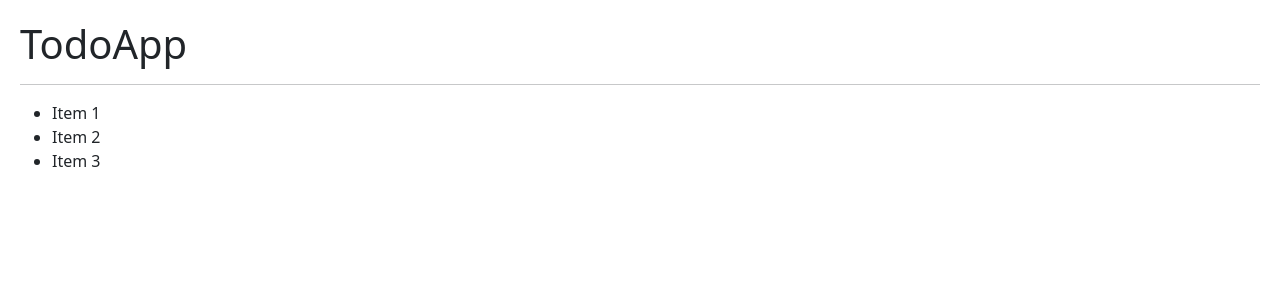
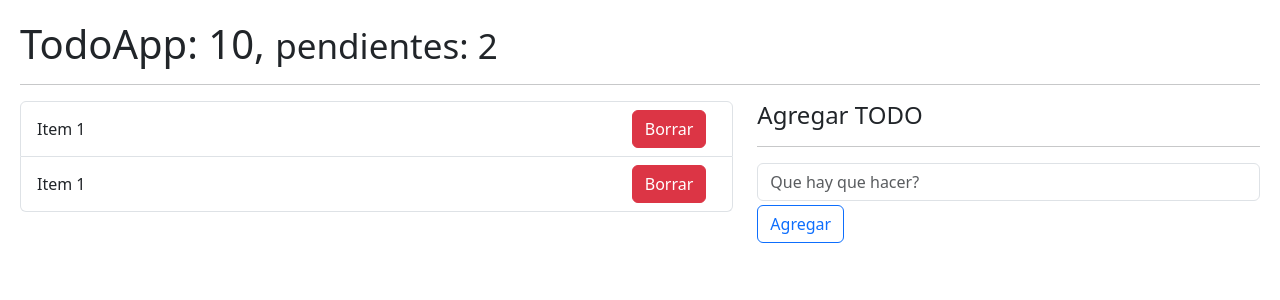
Before and after one commit to AndradeRevillaErick/hooksGenerales, a React (Vite) app: page / in a window 1280 px wide. Shown: the top 300 px of the page. Built offline with nearby package versions, Linux system fonts and the light colour scheme.

Commit message:
feat(components): add form and basic functionality

```diff
--- /dev/null
+++ b/src/08-useReducer/TodoAdd.jsx
@@ -0,0 +1,44 @@
+import { useState } from "react";
+
+
+export const TodoAdd = ({ handleNewTodo }) => {
+
+    const [inputValue, setInputValue] = useState('')
+
+    const onHandleChange = ({ target }) => {
+        setInputValue( target.value );
+    }
+
+    const onSubmit = ( event ) => {
+        event.preventDefault();
+
+        if( inputValue === '' ){
+            return;
+        }
+
+        handleNewTodo({
+            id: new Date().getTime(),
+            description: inputValue,
+            done: false
+        });
+    }
+
+    return(
+        <form onSubmit={ onSubmit }>
+            <input
+                type="text"
+                placeholder="Que hay que hacer?"
+                className="form-control"
+                value={ inputValue }
+                onChange={ onHandleChange }
+            />
+
+            <button
+                type="submit"
+                className="btn btn-outline-primary mt-1"
+            >
+                Agregar
+            </button>
+        </form>
+    );
+}
--- a/src/08-useReducer/TodoApp.jsx
+++ b/src/08-useReducer/TodoApp.jsx
@@ -1,4 +1,6 @@
 import { useReducer } from "react";
+import { TodoAdd } from "./TodoAdd";
+import { TodoList } from "./TodoList";
 import { todoReducer } from "./todoReducer";
 
 const initialState = [
@@ -18,16 +20,35 @@
 
     const [ todos, dispatch ] = useReducer( todoReducer, initialState );
 
+    const handleNewTodo = ( todo ) => {
+        console.log({ todo });
+    }
+
     return(
         <>
-        <h1>TodoApp</h1>
+        <h1>TodoApp: 10, <small>pendientes: 2</small></h1>
         <hr />
 
-        <ul>
-            <li>Item 1</li>
-            <li>Item 2</li>
-            <li>Item 3</li>
-        </ul>
+        <div className="row">
+            <div className="col-7">
+                <TodoList
+                    todos={ todos }
+                />
+            </div>
+
+            <div className="col-5">
+
+                <h4>Agregar TODO</h4>
+                <hr />
+
+                {/* todo add onNewTodo( todo )*/}
+                {/* { id: new Date()..., description:'', done: false } */}
+                <TodoAdd
+                    handleNewTodo={ handleNewTodo }
+                />
+                {/* todo add */}
+            </div>
+        </div>
         </>
     );
 
--- /dev/null
+++ b/src/08-useReducer/TodoItem.jsx
@@ -0,0 +1,10 @@
+
+
+export const TodoItem = ({ todo }) => {
+    return(
+        <li key={ todo.id } className="list-group-item d-flex justify-content-between">
+            <span className="align-self-center">Item 1</span>
+            <button className="btn btn-danger">Borrar</button>
+        </li>
+    );
+}
--- /dev/null
+++ b/src/08-useReducer/TodoList.jsx
@@ -0,0 +1,17 @@
+import { TodoItem } from "./TodoItem";
+
+
+export const TodoList = ({ todos }) => {
+    return (
+        <ul className="list-group">
+            {
+                todos.map( todo => (
+                    <TodoItem
+                        key={todo.id}
+                        todo={todo}
+                    />
+                ))
+            }
+        </ul>
+    );
+}
```
